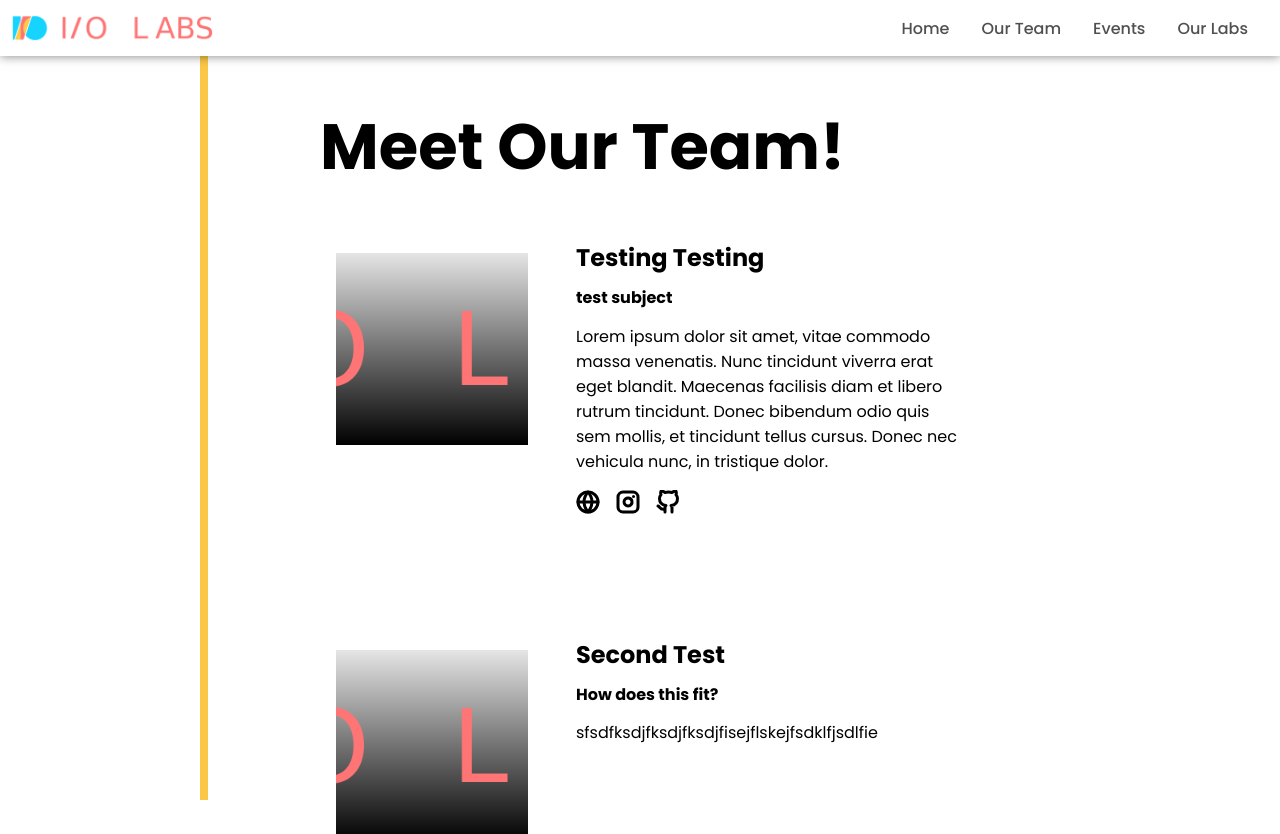
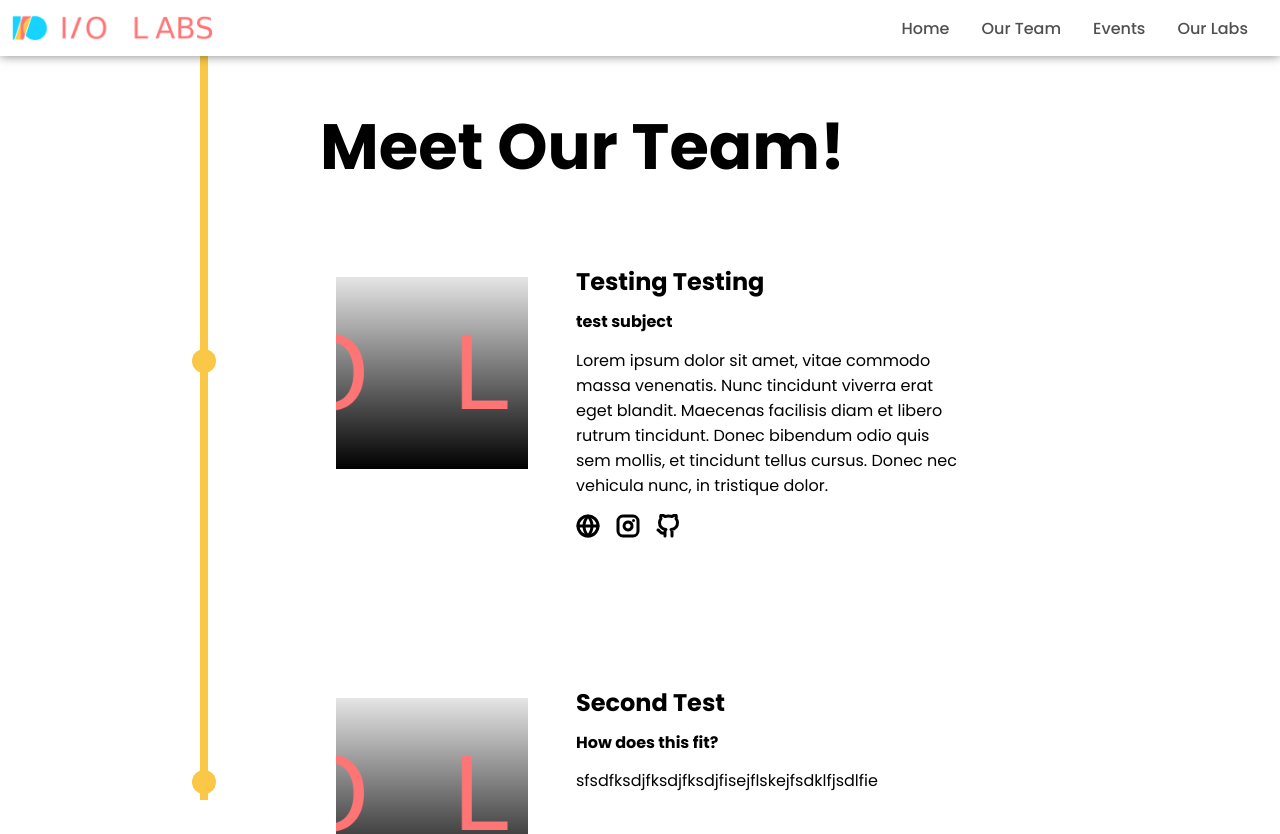
Before and after one commit to jessicaxu0605/iolabs-website, a React (Create React App) app: page /team in a window 1280 px wide. Shown: the top 834 px of the page. Built offline with nearby package versions, Linux system fonts and the light colour scheme; the HTML template or start-up script is replaced by a standard one.

Commit message:
Update PersonCard.js
trying to update my changes without changing events page :)

```diff
--- a/src/OurTeam/PersonCard.js
+++ b/src/OurTeam/PersonCard.js
@@ -1,3 +1,5 @@
+import React from 'react';
+
 import {ReactComponent as Website, } from '../assets/icons/website.svg';
 import {ReactComponent as LinkedIn, } from '../assets/icons/linkedin.svg';
 import {ReactComponent as Instagram, } from '../assets/icons/instagram.svg';
@@ -46,6 +48,8 @@ function MemberCard(props) {
         'no bio yet';
 
     return(
+        <React.Fragment>
+        <div className='our-team bullet'/>
         <div className={'person-card ' + props.Class}>
             <div className='photo-container'>
                 <img className='photo'src={hasImage()} alt={props.Name + "'s Photo"}/>
@@ -64,6 +68,7 @@ function MemberCard(props) {
                     {hasContact(props.Github)}
             </ul>
         </div>
+        </React.Fragment>
     );
 }
 
```
